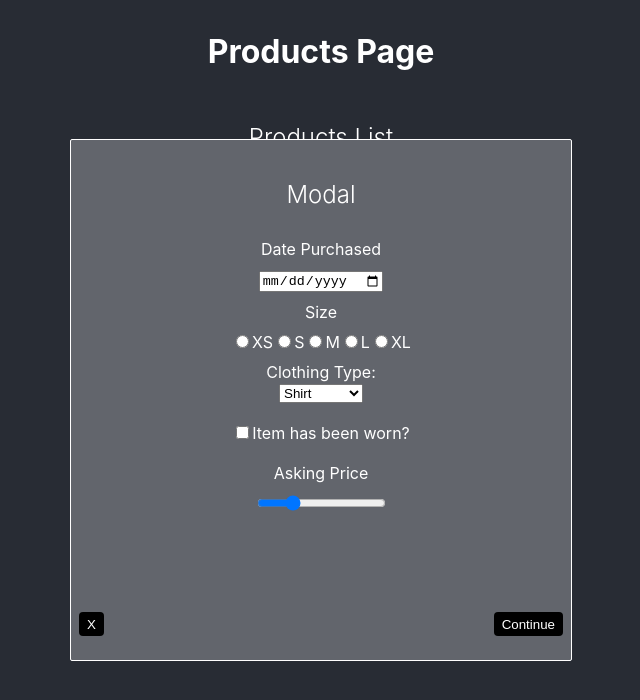
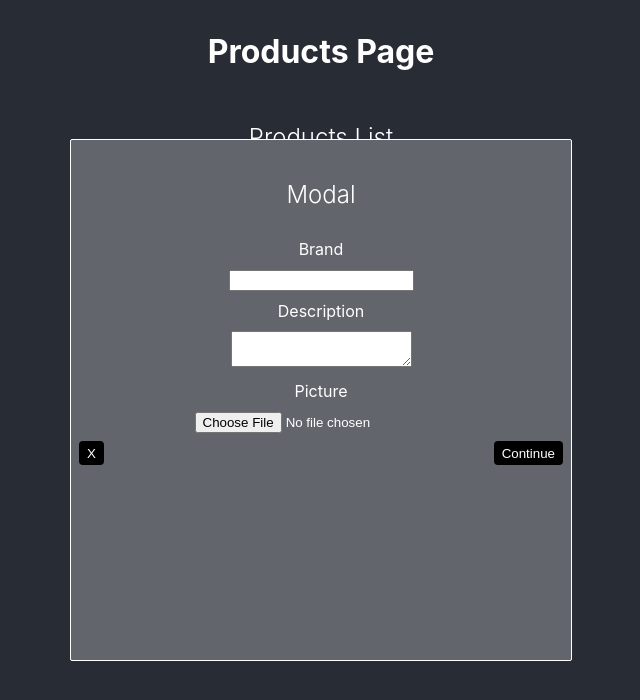
Before and after one commit to rsyeh/lit-coding-assessment, a React (Create React App) app: page /products in a window 1280 px wide. Both pictures are taken after a click on the button "Add Product". Shown: the top 700 px of the page, without its empty margins (319-959 px from the left). Built offline with nearby package versions, Linux system fonts and the light colour scheme.

Commit message:
added flow between modal states

```diff
--- a/src/components/modals/DetailsModal2.tsx
+++ b/src/components/modals/DetailsModal2.tsx
@@ -71,7 +71,7 @@ function DetailsModal2({ handleChange, formValues = {} }: DetailsModal2Props) {
       <label>
         Clothing Type:
         <div>
-          <select name="clothingType">
+          <select name="clothingType" onChange={handleChange}>
             <option value="shirt">Shirt</option>
             <option value="t-shirt">T-Shirt</option>
             <option value="sweater">Sweater</option>
--- a/src/components/modals/Modal.tsx
+++ b/src/components/modals/Modal.tsx
@@ -5,17 +5,24 @@ type ModalProps = {
   showModal: boolean,
   children: any,
   onClose: any,
-  handleSubmit: any
+  handleSubmit: any,
+  currentModalState: number
 };
 
-// type ModalState = {};
+type ModalState = {
+  modalContents: string
+};
 
-class Modal extends React.Component<ModalProps> {
+class Modal extends React.Component<ModalProps, ModalState> {
   constructor(props: ModalProps) {
     super(props);
     this.state = {
       modalContents: 'first'
     }
+  }
+
+  handleSubmit = (e) => {
+    this.props.handleSubmit && this.props.handleSubmit(e);
   }
 
   render() {
@@ -25,19 +32,19 @@ class Modal extends React.Component<ModalProps> {
     return (
       <div class="modal" id="modal">
         <h2>Modal </h2>
+        <form onSubmit={this.handleSubmit}>
           <div className="form-container">
-          <form onSubmit={this.props.handleSubmit}>
             <div class="content">{this.props.children}</div>
-          </form>
-        </div>
             <div class="footer">
               <button class="close-button" onClick={this.props.onClose}>
                 X
               </button>
               <button type="submit">
-            Continue
+                {this.props.currentModalState === 1 ? 'Continue' : 'Submit'}
               </button>
             </div>
+          </div>
+        </form>
       </div>
     );
   }
--- a/src/components/modals/modal.css
+++ b/src/components/modals/modal.css
@@ -22,8 +22,14 @@
   justify-content: space-between;
 }
 
+/* #modal .form-container {
+  height: 100%;
+} */
+
 #modal .form-container {
-  height: 75%;
+  display: flex;
+  flex-direction: column;
+  justify-content: space-between;
 }
 
 #modal .modal-contents {
--- a/src/containers/ProductPage.tsx
+++ b/src/containers/ProductPage.tsx
@@ -65,18 +65,33 @@ class ProductPage extends React.Component<ProductPageProps, ProductPageState> {
     }
   }
 
-  handleSubmit = (e: React.ChangeEvent<HTMLInputElement>) => {
-    alert('A name was submitted: ' + this.state.formValues.brand);
+  handleSubmit = e => {
+    if (this.state.currentModalState === 1) {
+      this.setState({ currentModalState: 2 });
       e.preventDefault();
+    } else {
+      this.setState({ isModalOpen: false });
+      this.setState({ currentModalState: 1 });
+      alert('Form was submitted!');
+      e.preventDefault();
+    }
   }
 
   renderModalChildren = () => {
+    if (this.state.currentModalState === 1) {
       return (
-      <DetailsModal2
+        <DetailsModal1
           handleChange={this.handleChange}
           fileInput={this.fileInput}
           formValues={this.state.formValues} />
       );
+    } else {
+      return (
+        <DetailsModal2
+          handleChange={this.handleChange}
+          formValues={this.state.formValues} />
+      );
+    }
   }
 
   render() {
@@ -97,6 +112,7 @@ class ProductPage extends React.Component<ProductPageProps, ProductPageState> {
           showModal={this.state.isModalOpen}
           onClose={this.hideModal}
           handleSubmit={this.handleSubmit}
+          currentModalState={this.state.currentModalState}
           >
           {this.renderModalChildren()}
         </Modal>
```
Lines whose indentation alone changed are shown as unchanged.
